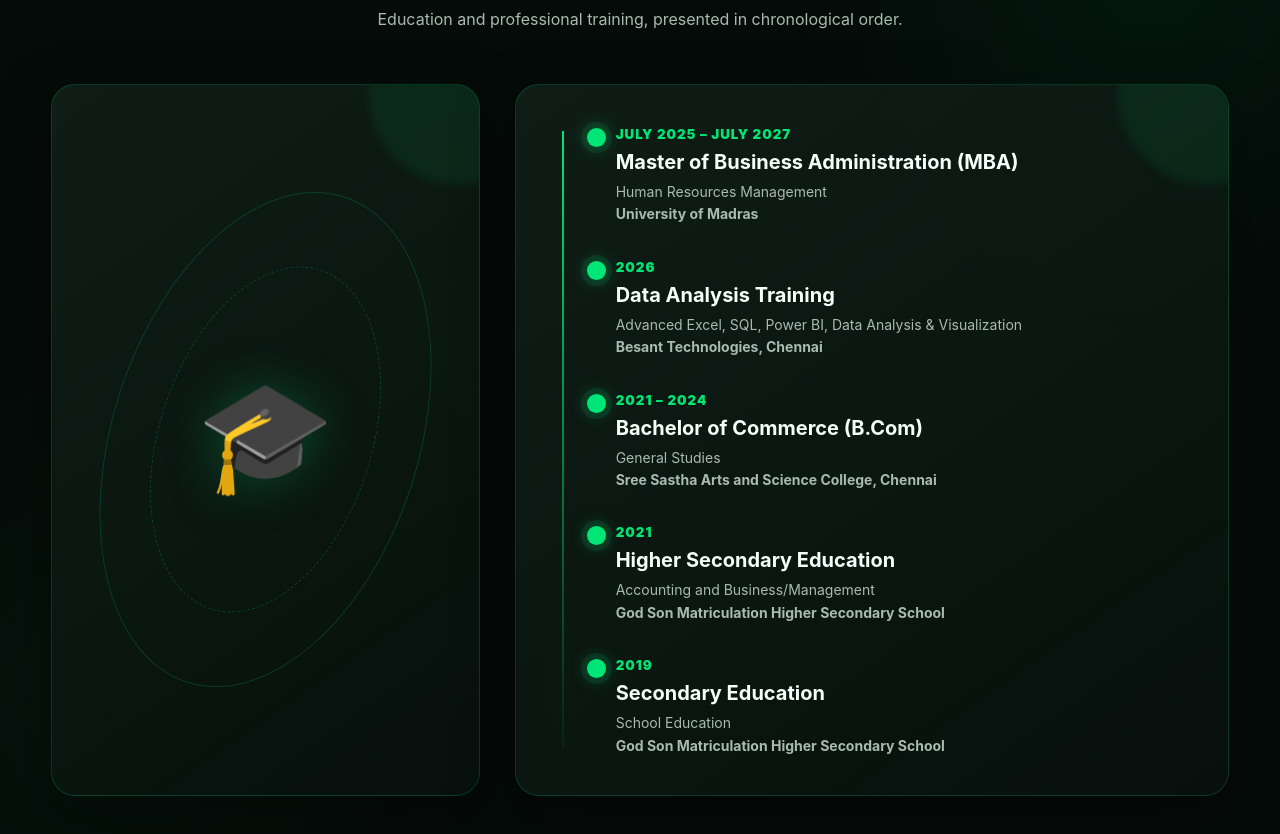
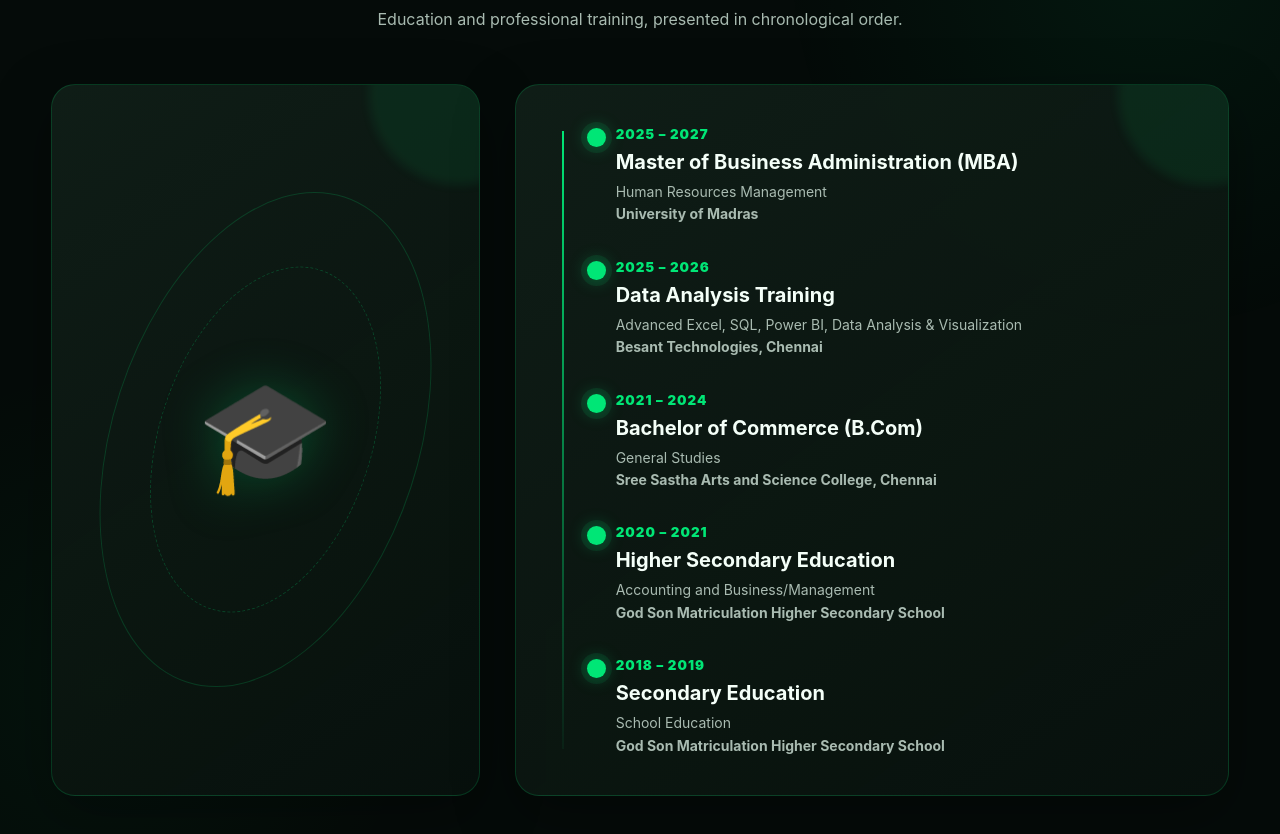
Before and after one commit to krishnakm-ghub/krishnakm-portfolio, a plain HTML site: page index.html in a window 1280 px wide. Shown: the part 3620-4454 px from the top of the page. Drawn offline with Linux system fonts and the light colour scheme.

Commit message:
Update index.html

```diff
--- a/index.html
+++ b/index.html
@@ -223,11 +223,11 @@ footer{border-top:1px solid var(--line);padding:28px 0;color:#8da298;font-size:1
 <div class="glass edu-art reveal"><div class="rings"></div><div class="cap">🎓</div></div>
 <div class="glass" style="padding:38px">
 <div class="timeline">
-<div class="edu reveal"><div class="edu-dot"></div><small>JULY 2025 – JULY 2027</small><h3>Master of Business Administration (MBA)</h3><p>Human Resources Management</p><strong>University of Madras</strong></div>
-<div class="edu reveal"><div class="edu-dot"></div><small>2026</small><h3>Data Analysis Training</h3><p>Advanced Excel, SQL, Power BI, Data Analysis & Visualization</p><strong>Besant Technologies, Chennai</strong></div>
-<div class="edu reveal"><div class="edu-dot"></div><small>2021 – 2024</small><h3>Bachelor of Commerce (B.Com)</h3><p>General Studies</p><strong>Sree Sastha Arts and Science College, Chennai</strong></div>
-<div class="edu reveal"><div class="edu-dot"></div><small>2021</small><h3>Higher Secondary Education</h3><p>Accounting and Business/Management</p><strong>God Son Matriculation Higher Secondary School</strong></div>
-<div class="edu reveal"><div class="edu-dot"></div><small>2019</small><h3>Secondary Education</h3><p>School Education</p><strong>God Son Matriculation Higher Secondary School</strong></div>
+<div class="edu reveal"><div class="edu-dot"></div><small>2025  –  2027</small><h3>Master of Business Administration (MBA)</h3><p>Human Resources Management</p><strong>University of Madras</strong></div>
+<div class="edu reveal"><div class="edu-dot"></div><small>2025  –  2026</small><h3>Data Analysis Training</h3><p>Advanced Excel, SQL, Power BI, Data Analysis & Visualization</p><strong>Besant Technologies, Chennai</strong></div>
+<div class="edu reveal"><div class="edu-dot"></div><small>2021  –  2024</small><h3>Bachelor of Commerce (B.Com)</h3><p>General Studies</p><strong>Sree Sastha Arts and Science College, Chennai</strong></div>
+<div class="edu reveal"><div class="edu-dot"></div><small>2020  –  2021</small><h3>Higher Secondary Education</h3><p>Accounting and Business/Management</p><strong>God Son Matriculation Higher Secondary School</strong></div>
+<div class="edu reveal"><div class="edu-dot"></div><small>2018  –  2019</small><h3>Secondary Education</h3><p>School Education</p><strong>God Son Matriculation Higher Secondary School</strong></div>
 </div>
 </div>
 </div>
```
